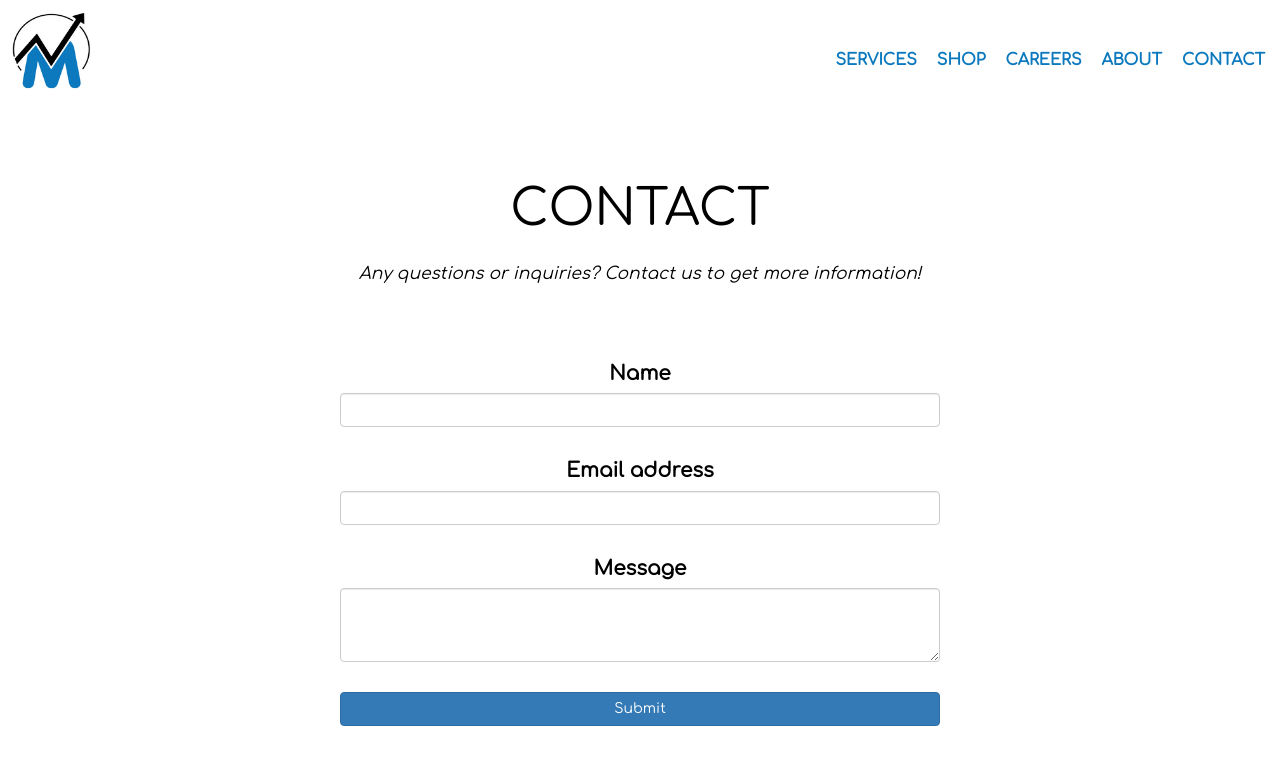
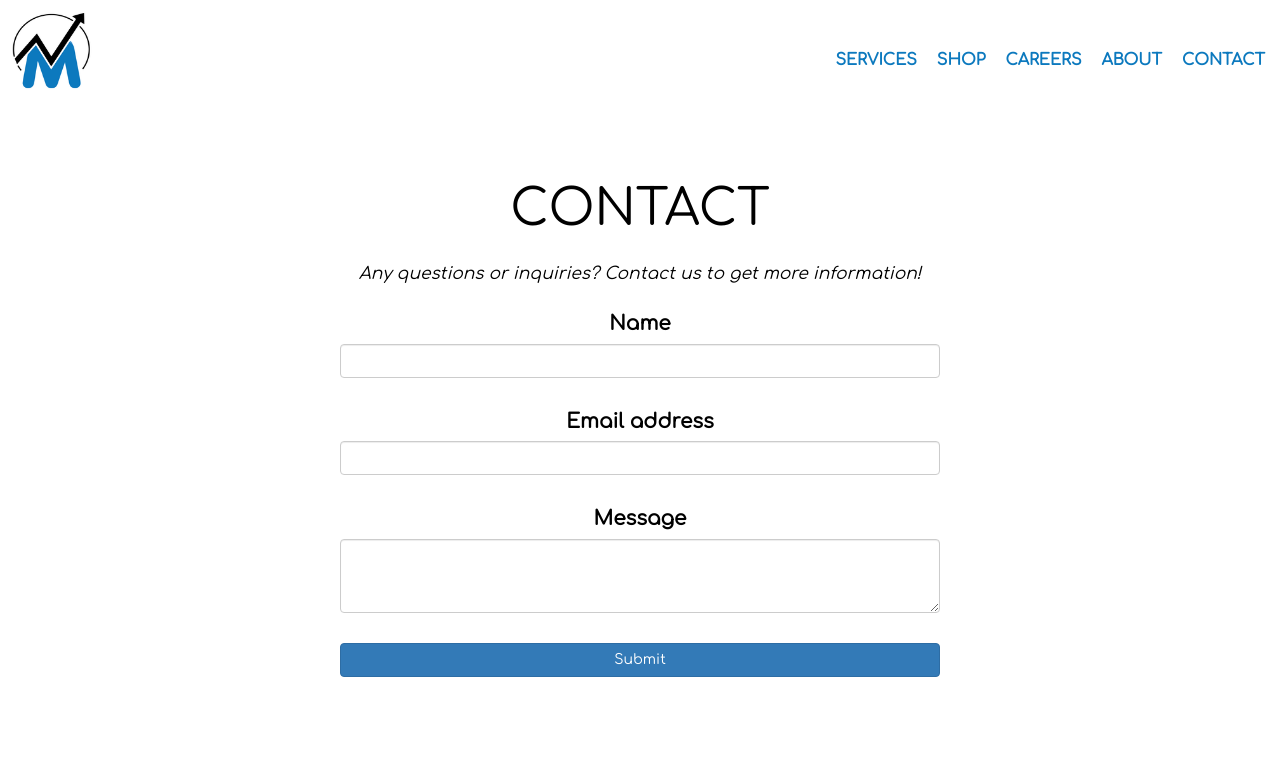
Before and after one commit to rphillipsosei/moonbeam-react, a React (Create React App) app: page /contact in a window 1280 px wide. Shown: the top 764 px of the page. Built offline with nearby package versions, Linux system fonts and the light colour scheme.

Commit message:
remove commented out code

```diff
--- a/src/pages/Contact.jsx
+++ b/src/pages/Contact.jsx
@@ -120,17 +120,13 @@ export default function Contact() {
 }
 
 const ContactContainer = styled.div`
-  // border: 3px solid red;
   height: 84.5vh;
   width: 100%;
   margin-top: 1rem;
   margin-bottom: 20rem;
-  // border: 3px solid green;
 `;
 
 const ContactContent = styled.div`
-  // border: 3px solid yellow;
-  // margin: 2rem 0;
   height: 100%;
   padding: 1rem 0;
   width: 100%;
@@ -139,28 +135,21 @@ const ContactContent = styled.div`
   justify-content: flex-start;
   padding-top: 2rem;
   font-family: "Comfortaa", sans-serif;
-  //   background-color: rgba(12, 121, 190, 255);
-  //   background-image: url("https://www.transparenttextures.com/patterns/cubes.png");
   color: #000000;
   flex-direction: column;
 `;
 
 const ContactTitle = styled.div`
-  // background-color: rgba(37, 36, 37, 0.6);
-  // border: 3px solid rgba(12, 121, 190, 255);
   margin-top: 5rem;
   width: 100%;
   height: 100px;
   display: flex;
   justify-content: center;
   align-items: center;
-  // margin-bottom: 1rem;
   font-size: 50px;
   text-align: center;
   display: flex;
   flex-direction: column;
-  //  justify-content: center;
-  //  align-items: center;
   padding-top: 0.8rem;
   h3 {
     width: 80%;
@@ -172,14 +161,11 @@ const ContactTitle = styled.div`
 `;
 
 const ContactBox = styled.div`
-//   border: 3px solid hotpink;
   height: 500px;
   width: 80%;
   margin-top: 3rem;
   display: flex;
   // flex-wrap: wrap;
-  // margin-top: 2rem;
-  align-items: center;
   justify-content: center;
 `;
 
--- a/src/pages/Services.jsx
+++ b/src/pages/Services.jsx
@@ -81,9 +81,7 @@ export default function Services() {
 }
 
 const Image = styled.img`
-  // height: 300px;
   width: 100%;
-  // margin-left: -2.5rem;
   margin-bottom: 0.5rem;
   border-radius: 15px;
   @media (max-width: 1330px) {
@@ -92,25 +90,18 @@ const Image = styled.img`
 `;
 
 const ServicesContainer = styled.div`
-  // border: 3px solid red;
-  // padding: 0.5rem;
   height: 84.5vh;
   width: 100%;
   margin-top: 1rem;
-  //  margin: 0;
   margin-bottom: 20rem;
 `;
 
 const ServicesContent = styled.div`
-  // border: 3px solid yellow;
-  // margin: 2rem 0;
   height: 100%;
   padding: 1rem 0;
   width: 100%;
   display: flex;
   align-items: center;
-  justify-content: flex-start;
-  // padding-top: 2rem;
   font-family: "Comfortaa", sans-serif;
   background-color: white;
 
@@ -119,8 +110,6 @@ const ServicesContent = styled.div`
 `;
 
 const ServicesTitle = styled.div`
-  // background-color: rgba(37, 36, 37, 0.6);
-  // border: 3px solid rgba(12, 121, 190, 255);
   margin-top: 5rem;
   width: 800px;
   height: 100px;
@@ -132,11 +121,8 @@ const ServicesTitle = styled.div`
   text-align: center;
  display: flex;
  flex-direction: column;
-//  justify-content: center;
-//  align-items: center;
 padding-top: 0.8rem;
   h3 {
-    // margin-top: -0.1rem;
     font-size: 17px;
     font-weight: normal;
     font-style: italic;
@@ -153,19 +139,15 @@ width: 500px;
 `;
 
 const ServicesBox = styled.div`
-  // border: 2px solid green;
-  // background-color: rgba(37, 36, 37, 0.3);
   height: 550px;
   width: 1700px;
   display: flex;
   flex-wrap: wrap;
-  // margin-top: 2rem;
   align-items: center;
   justify-content: space-around;
 `;
 
 const HexContainer = styled.div`
-// border: 4px solid hotpink;
   width: 350px;
   padding: 0 0.5rem;
   height: 500px;
@@ -181,11 +163,6 @@ const HexContainer = styled.div`
   @media (max-width: 1650px) {
     width: 300px;
   }
-  @media (max-width: 1330px) {
-    font-size: 15px;
-    // width: 320px;
-    // margin-right: -4rem;
-  }
 `;
 
 const Hexes = styled.div`
@@ -195,11 +172,9 @@ const Hexes = styled.div`
   flex-wrap: wrap;
   align-items: center;
   justify-content: space-around;
-  //  border: 3px solid blue;
 
    @media (max-width: 1650px) {
     width: 90%;
-    // justify-content: space-between;
   }
   @media (max-width: 1550px) {
     width: 700px;
```
Also changed, not shown: src/pages/About.jsx (+1 -13 lines), src/pages/Careers.jsx (+0 -14 lines), src/pages/Home.jsx (+0 -16 lines), src/pages/Shop.jsx (+1 -32 lines).
